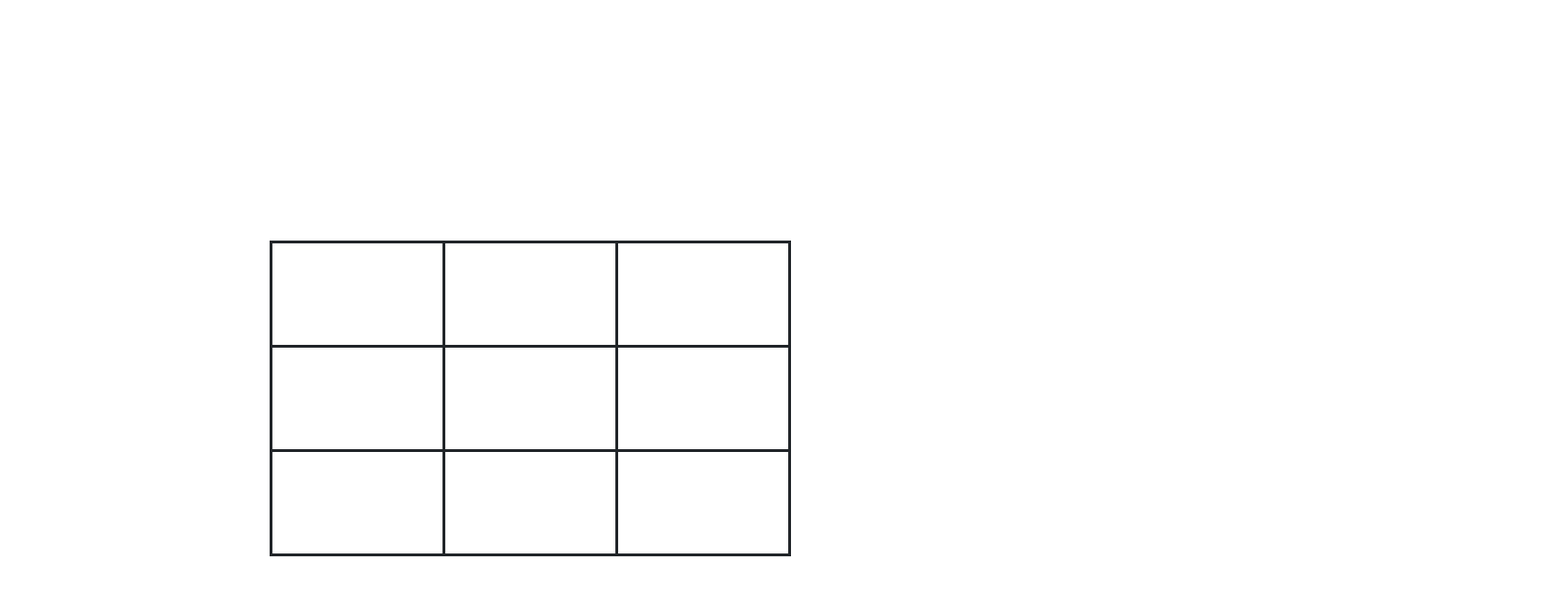
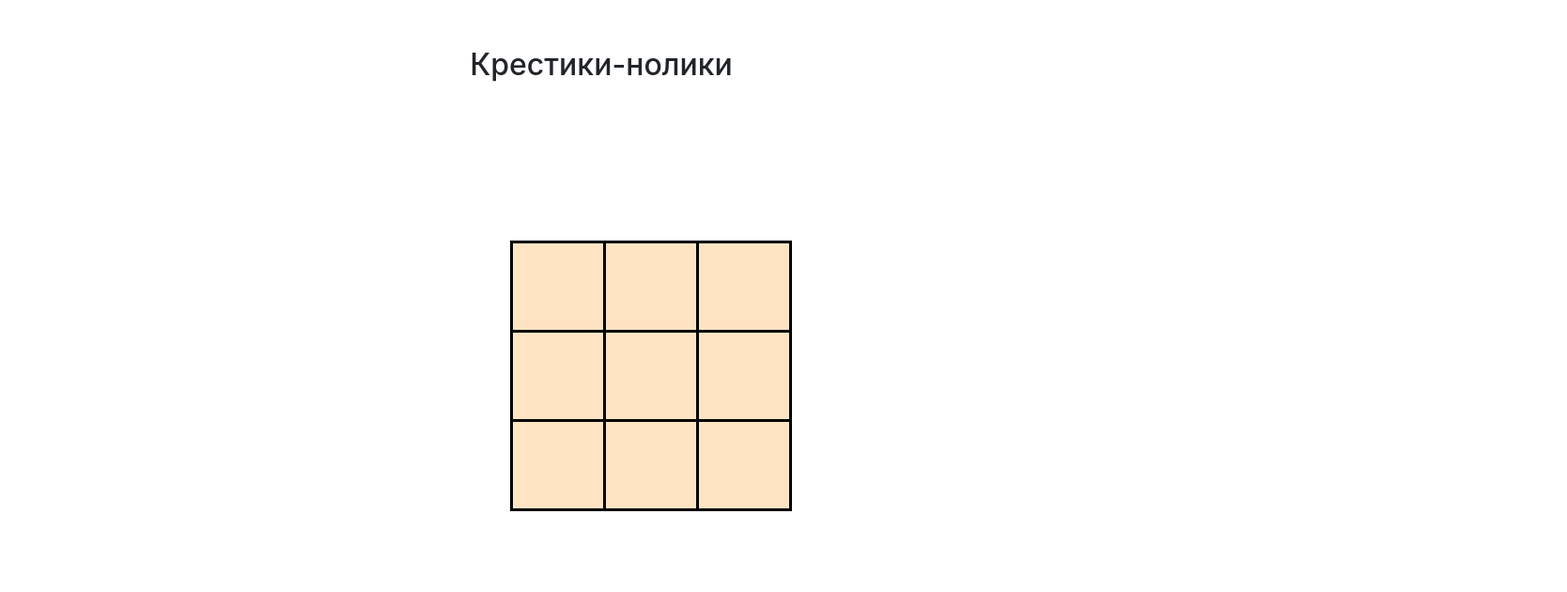
Before and after one commit to Zhar-anna/tic-tac-toe, a website with bundled scripts: page index.html in a window 1280 px wide. Shown: the top 630 px of the page at 94% size, 1668 px wide, since content can reach past the window. Built offline with nearby package versions, Linux system fonts and the light colour scheme.

Commit message:
need logic for winner

```diff
--- a/index.html
+++ b/index.html
@@ -2,15 +2,20 @@
 <html lang="en">
   <head>
     <meta name="viewport" content="width=device-width, initial-scale=1, shrink-to-fit=no">
-
+    <title>Tic-tac-toe</title>
     <!-- Bootstrap CSS -->
     <link rel="stylesheet" href="https://stackpath.bootstrapcdn.com/bootstrap/4.5.2/css/bootstrap.min.css" integrity="sha384-JcKb8q3iqJ61gNV9KGb8thSsNjpSL0n8PARn9HuZOnIxN0hoP+VmmDGMN5t9UJ0Z" crossorigin="anonymous">
     <link rel="stylesheet" href="./src/main.css">
   </head>
   <body class="body">
+    <h2>Крестики-нолики</h2>
     <div class="container m-3">
       <div class="root"></div>
     </div>
+    <div id="win_block">
+			<span class="winner"></span>
+			<span class="again">Играть еще!</span>
+		</div>
     <script type="module" src="./src/index.js" ></script>
   </body>
 </html>
--- a/src/application.js
+++ b/src/application.js
@@ -12,10 +12,40 @@ const generateField = () => {
     }
     return tableEl;
   };
+  const check = () => {
+    let result = '';
+    const arrWin = [
+      [0, 1, 2],
+      [3, 4, 5],
+      [6, 7, 8],
+      [0, 3, 6],
+      [1, 4, 7],
+      [2, 5, 8],
+      [0, 4, 8],
+      [2, 4, 6]
+    ];
+  const boxes = document.getElementsByTagName('td');
+    for (const varWin of arrWin) {
+      for (const box of varWin) {
+        if (boxes[arrWin[box]].innerHTML == 'x') {
+        result ='крестики';
+        prepearingResult(result);
+        } else if (boxes[arrWin[box]].innerHTML == 'o') {
+        result ='нолики';
+        prepearingResult(result);
+        }
+      }
+    }
+    return result;
+  };
+
+  const prepearingResult = (winner) => {
+    const winnerBox = document.querySelector('.winner');
+    winnerBox.textContent = `Победили${winner}`;
+  }
 
 export default () => {
   const tableEl = generateField();
-
   let currentSymbol = 'x';
   const switchPlayer = () => {
   currentSymbol = currentSymbol === 'x' ? 'o' : 'x';
@@ -30,4 +60,5 @@ const generateField = () => {
 
   const root = document.querySelector('.root');
   root.append(tableEl);
+  check();
 };
--- a/src/main.css
+++ b/src/main.css
@@ -1,25 +1,41 @@
+h2 {
+	text-align: center;
+    padding-top: 50px;
+}
 .container {
     position: absolute;
     top: 30%;
-    left: 20%;
-}
-
-div {
-    /* width: 150%; */
-    height: 150%;
+    left: 40%;
+    /* color:brown; */
 }
 
 .table-bordered {
     text-align: center;
-    width: 50%;
+    /* height: 70%; */
+    width: 27%;
     font-size: 40px;
+    background-color: bisque;
 }
 
 .table-bordered td {
     border: 3px solid;
+    border-color: black;
 }
 
 .pt-2, .py-2 {
-    padding-top: 1.5rem!important;
-    padding-bottom: 1.5rem!important;
+    padding-top: 1rem!important;
+    padding-bottom: 1rem!important;
+    color:brown;
 }
+
+div .again {
+    /* position: relative; */
+    text-align: center;
+}
+
+#win_block {
+	display: none;
+	text-align: center;
+	padding-top: 20px;
+	font-size: 20px;
+}
```
Also changed, not shown: README.md. Lines whose indentation alone changed are shown as unchanged.
